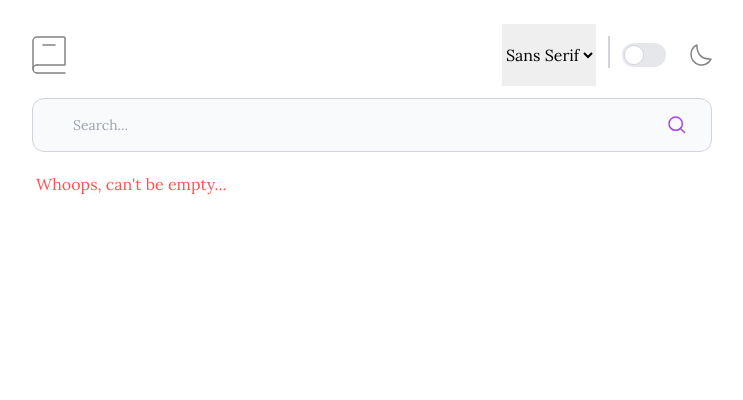
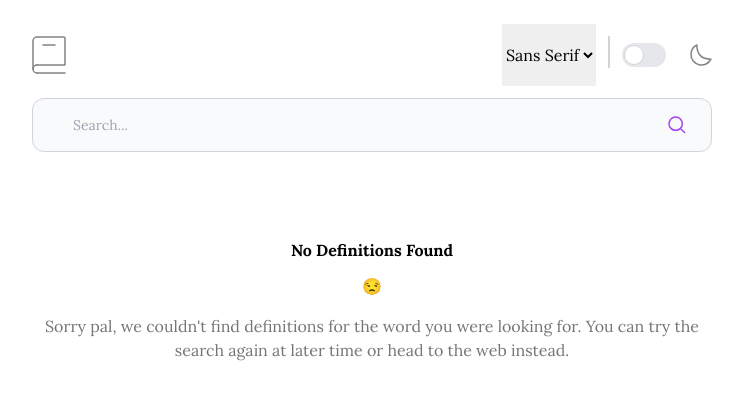
Before and after one commit to schincharauli/Dictionary-web-app---React, a React (Vite) app: page / in a window 1280 px wide. Both pictures are taken after a click on the picture 945 px from the left and 125 px from the top of the page. Shown: the top 400 px of the page, without its empty margins (268-1011 px from the left). Built offline with nearby package versions, Linux system fonts and the light colour scheme.

Commit message:
final changes

```diff
--- a/src/App.jsx
+++ b/src/App.jsx
@@ -57,7 +57,7 @@ function App() {
   return (
     <div
       style={{ fontFamily: selectedFont }}
-      className={`h-full w-full pr-3 md:pl-6 md:pr-6  xl:pl-72 xl:pr-72 xl:pt-6 ${
+      className={`h-full w-full pr-3 md:pl-6 md:pr-6  xl:pl-72 xl:pr-72 dark:h-full xl:pt-6 ${
         theme === "dark" ? "bg-dark " : ""
       }`}
     >
@@ -120,7 +120,34 @@ function App() {
           </div>
         </form>
       </section>
-      <section>{result && <DictionaryList {...{ result }} />}</section>
+
+      <section>
+        {result && !result.error ? (
+          <DictionaryList result={result} />
+        ) : (
+          result && (
+            <div>
+              {result.type === "empty" ? (
+                <p className="text-white">{result.error}</p>
+              ) : (
+                <div className="custom-error-interface flex flex-col justify-center items-center  h-72">
+                  <h1 className="font-bold dark:text-white">
+                    No Definitions Found
+                  </h1>
+                  <span className="pt-3 " role="img" aria-label="Emoji">
+                    {"\ud83d\ude12"} {/* U+1F612 */}
+                  </span>
+                  <p className="text-greyTextLightMode text-center p-4">
+                    Sorry pal, we couldn't find definitions for the word you
+                    were looking for. You can try the search again at later time
+                    or head to the web instead.
+                  </p>
+                </div>
+              )}
+            </div>
+          )
+        )}
+      </section>
     </div>
   );
 }
--- a/src/components/DictionaryList.jsx
+++ b/src/components/DictionaryList.jsx
@@ -5,14 +5,6 @@ import iconNewWindow from "./icons/icon-new-window.svg";
 const DictionaryList = ({ result }) => {
   console.log({ result });
   const { word, phonetics, meanings } = result;
-
-  if (result.error) {
-    return (
-      <div className="h-screen ml-4 mt-2 text-red">
-        <h1>{result.error}</h1>
-      </div>
-    );
-  }
 
   function playMeaning() {
     try {
```
Also changed, not shown: src/App.css (+0 -9 lines).
